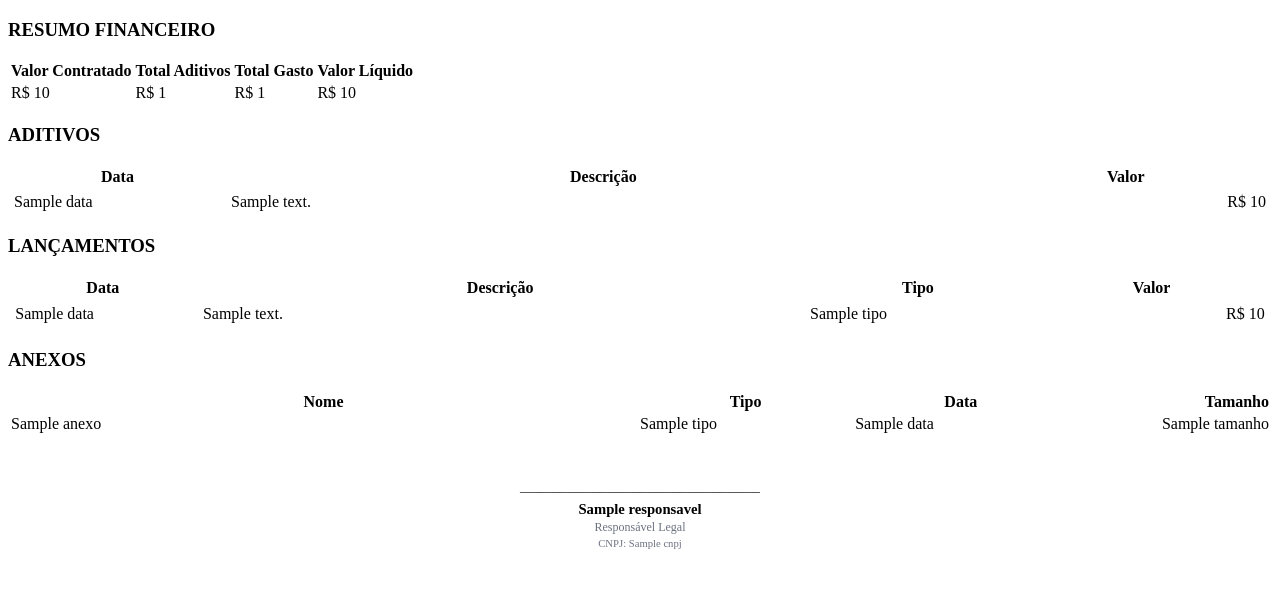
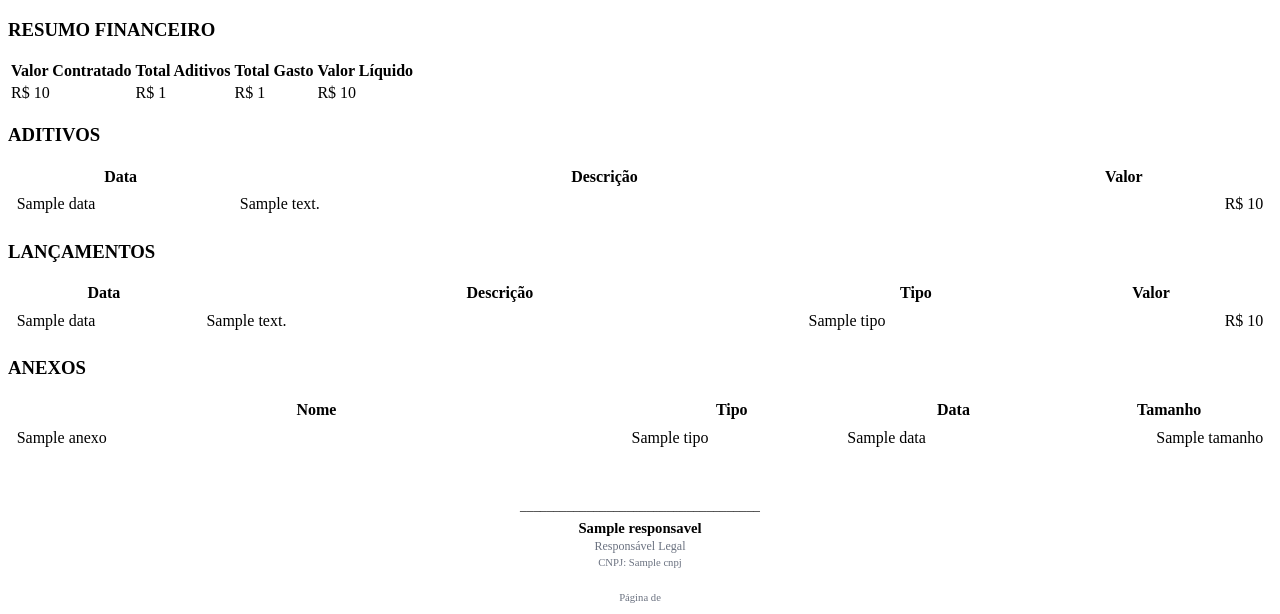
Before and after one commit to cassioreistech/Controle_de_Obras, a Python web app: template src/controle_obras/templates/relatorio_obra.html in a window 1280 px wide. Shown: the part 207-821 px from the top of the page. Before the commit the page ends 756 px from the top, so only its background shows below. Run offline with Jinja, Linux system fonts and the light colour scheme; the template is opened without the code that fills it: most values are stand-ins (such as "Sample title", 1, 10 or a date in 2020).

Commit message:
fix: layout PDF - corrigir tabelas anexos, assinatura, rodape e erros de dados

```diff
--- a/src/controle_obras/templates/relatorio_obra.html
+++ b/src/controle_obras/templates/relatorio_obra.html
@@ -64,9 +64,9 @@
             <tbody>
                 {% for aditivo in aditivos %}
                 <tr>
-                    <td width="80pt" style="text-align: left; vertical-align: middle; padding: 4px;">{{ aditivo.data }}</td>
-                    <td width="300pt" style="text-align: left; vertical-align: middle; padding: 4px;">{{ aditivo.descricao }}</td>
-                    <td width="110pt" style="text-align: right; white-space: nowrap; vertical-align: middle; padding: 4px;">R$ {{ aditivo.valor }}</td>
+                    <td width="80pt" style="text-align: left; vertical-align: middle; padding: 5pt;">{{ aditivo.data }}</td>
+                    <td width="300pt" style="text-align: left; vertical-align: middle; padding: 5pt;">{{ aditivo.descricao }}</td>
+                    <td width="110pt" style="text-align: right; white-space: nowrap; vertical-align: middle; padding: 5pt;">R$ {{ aditivo.valor }}</td>
                 </tr>
                 {% endfor %}
             </tbody>
@@ -90,10 +90,10 @@
             <tbody>
                 {% for lanc in lancamentos %}
                 <tr>
-                    <td width="80pt" style="text-align: left; vertical-align: middle; padding: 4pt;">{{ lanc.data }}</td>
-                    <td width="285pt" style="text-align: left; vertical-align: middle; padding: 4pt;">{{ lanc.descricao }}</td>
-                    <td width="100pt" style="text-align: left; vertical-align: middle; padding: 4pt;">{{ lanc.tipo }}</td>
-                    <td width="105pt" style="text-align: right; white-space: nowrap; vertical-align: middle; padding: 4pt;">R$ {{ lanc.valor }}</td>
+                    <td width="80pt" style="text-align: left; vertical-align: middle; padding: 5pt;">{{ lanc.data }}</td>
+                    <td width="285pt" style="text-align: left; vertical-align: middle; padding: 5pt;">{{ lanc.descricao }}</td>
+                    <td width="100pt" style="text-align: left; vertical-align: middle; padding: 5pt;">{{ lanc.tipo }}</td>
+                    <td width="105pt" style="text-align: right; white-space: nowrap; vertical-align: middle; padding: 5pt;">R$ {{ lanc.valor }}</td>
                 </tr>
                 {% endfor %}
             </tbody>
@@ -108,19 +108,19 @@
         <table class="tabela-anexos" width="100%" repeat="1">
             <thead>
                 <tr>
-                    <th width="50%">Nome</th>
-                    <th width="17%">Tipo</th>
-                    <th width="17%">Data</th>
-                    <th width="16%" style="text-align: right;">Tamanho</th>
+                    <th width="240pt" style="text-align: center;">Nome</th>
+                    <th width="75pt" style="text-align: center;">Tipo</th>
+                    <th width="80pt" style="text-align: center;">Data</th>
+                    <th width="70pt" style="text-align: center;">Tamanho</th>
                 </tr>
             </thead>
             <tbody>
                 {% for anexo in anexos %}
                 <tr>
-                    <td width="50%" class="nome">{{ anexo.nome }}</td>
-                    <td width="17%">{{ anexo.tipo }}</td>
-                    <td width="17%">{{ anexo.data }}</td>
-                    <td width="16%" style="text-align: right;">{{ anexo.tamanho }}</td>
+                    <td width="240pt" style="text-align: left; vertical-align: middle; padding: 5pt;">{{ anexo.nome }}</td>
+                    <td width="75pt" style="text-align: left; vertical-align: middle; padding: 5pt;">{{ anexo.tipo }}</td>
+                    <td width="80pt" style="text-align: left; vertical-align: middle; padding: 5pt;">{{ anexo.data }}</td>
+                    <td width="70pt" style="text-align: right; vertical-align: middle; padding: 5pt;">{{ anexo.tamanho }}</td>
                 </tr>
                 {% endfor %}
             </tbody>
@@ -143,5 +143,10 @@
             </tr>
         </table>
     </section>
+
+    <!-- RODAPÉ -->
+    <footer style="text-align: center; font-size: 8pt; color: #6B7280; margin-top: 16pt;">
+        <p>Página <pdf:pagenumber/> de <pdf:pagecount/></p>
+    </footer>
 </body>
 </html>
```
Also changed, not shown: src/controle_obras/static/css/relatorio.css (+8 -37 lines).
